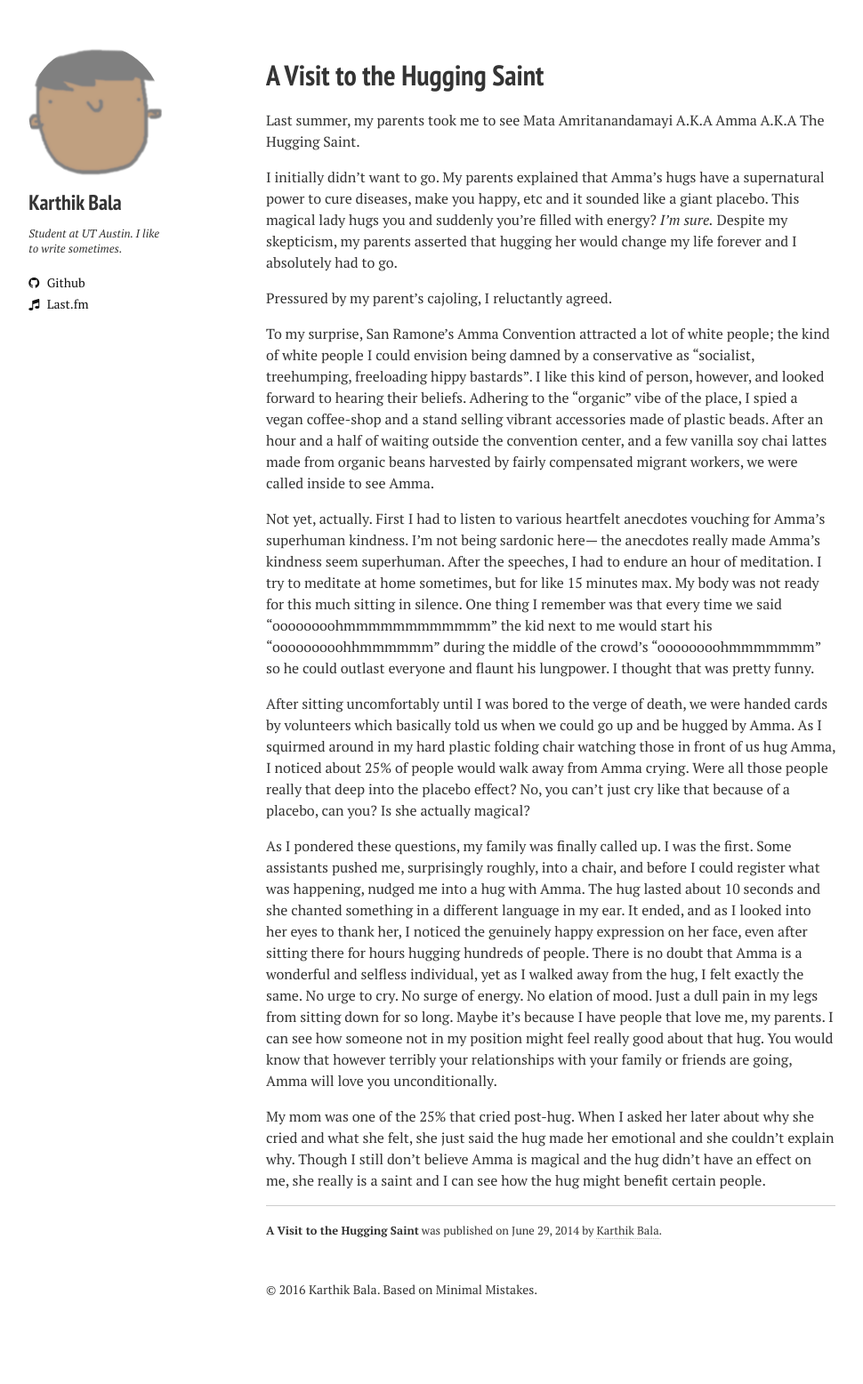
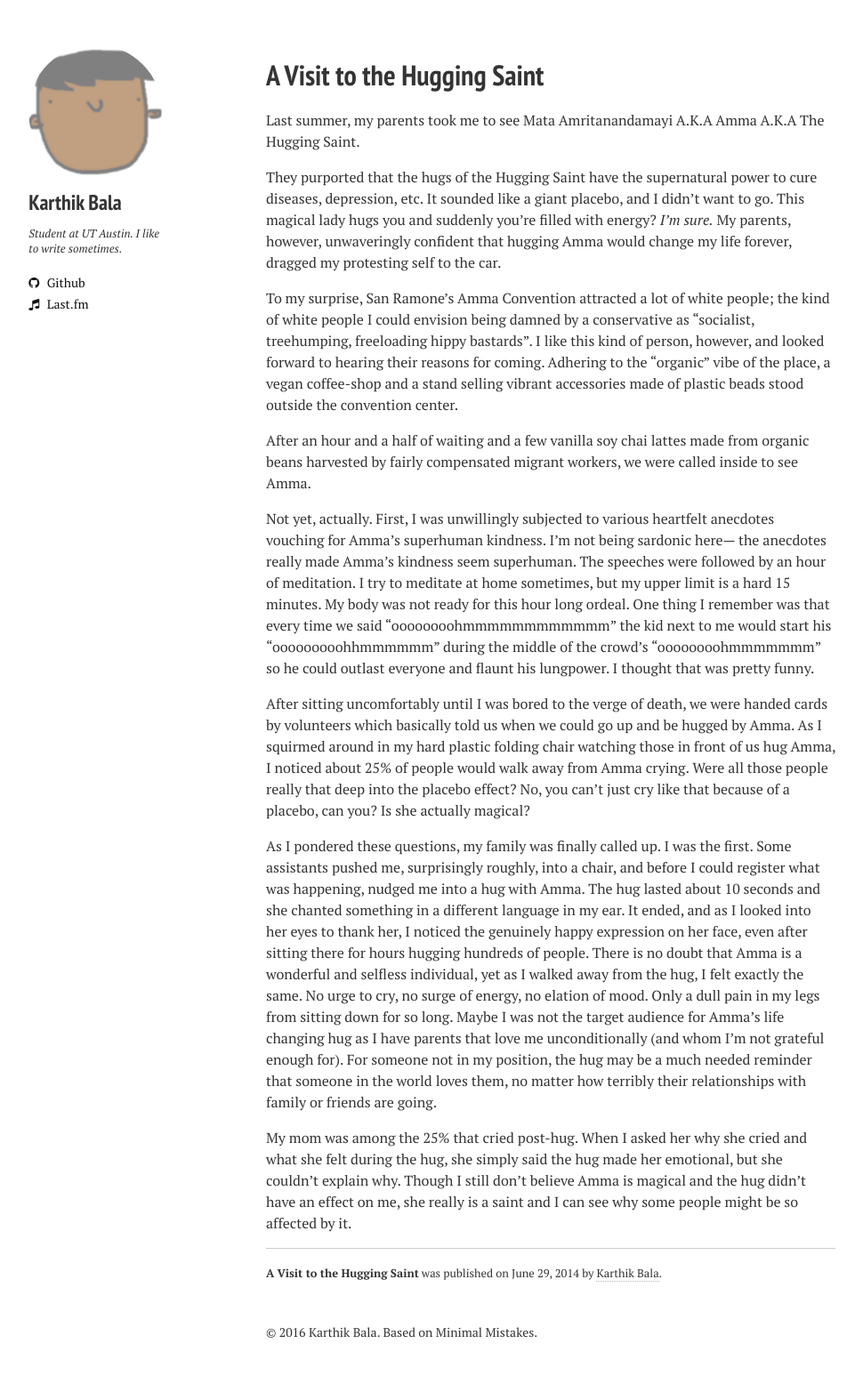
Before and after one commit to heems/heems.github.com, a Jekyll site: the page built from _posts/2014-6-29-visit-to-saint.md, in a window 1280 px wide. Shown: the whole page at 89% size, without its empty margins (21-991 px from the left). Built offline with Jekyll 4.4.1, drawn with Linux system fonts in a browser that asks for light colours; nearby versions of some CDN libraries; before the commit the page ends 1508 px from its top, so only the background shows below that.

Commit message:
saint edits

```diff
--- a/_posts/2014-6-29-visit-to-saint.md
+++ b/_posts/2014-6-29-visit-to-saint.md
@@ -8,17 +8,17 @@ description: "I'm not feeling it."
 
 Last summer, my parents took me to see Mata Amritanandamayi A.K.A Amma A.K.A The Hugging Saint.
 
-I initially didn't want to go.  My parents explained that Amma's hugs have a supernatural power to cure diseases, make you happy, etc and it sounded like a giant placebo.  This magical lady hugs you and suddenly you're filled with energy?  _I'm sure._  Despite my skepticism, my parents asserted that hugging her would change my life forever and I absolutely had to go.
+They purported that the hugs of the Hugging Saint have the supernatural power to cure diseases, depression, etc.  It sounded like a giant placebo, and I didn't want to go.  This magical lady hugs you and suddenly you're filled with energy?  _I'm sure._  My parents, however, unwaveringly confident that hugging Amma would change my life forever, dragged my protesting self to the car.
 
-Pressured by my parent's cajoling, I reluctantly agreed.
+To my surprise, San Ramone's Amma Convention attracted a lot of white people; the kind of white people I could envision being damned by a conservative as "socialist, treehumping, freeloading hippy bastards".  I like this kind of person, however, and looked forward to hearing their reasons for coming.  Adhering to the "organic" vibe of the place, a vegan coffee-shop and a stand selling vibrant accessories made of plastic beads stood outside the convention center.
 
-To my surprise, San Ramone's Amma Convention attracted a lot of white people; the kind of white people I could envision being damned by a conservative as "socialist, treehumping, freeloading hippy bastards".  I like this kind of person, however, and looked forward to hearing their beliefs.  Adhering to the "organic" vibe of the place, I spied a vegan coffee-shop and a stand selling vibrant accessories made of plastic beads.  After an hour and a half of waiting outside the convention center, and a few vanilla soy chai lattes made from organic beans harvested by fairly compensated migrant workers, we were called inside to see Amma.
+After an hour and a half of waiting and a few vanilla soy chai lattes made from organic beans harvested by fairly compensated migrant workers, we were called inside to see Amma.
 
-Not yet, actually.  First I had to listen to various heartfelt anecdotes vouching for Amma's superhuman kindness.  I'm not being sardonic here— the anecdotes really made Amma's kindness seem superhuman.  After the speeches, I had to endure an hour of meditation.  I try to meditate at home sometimes, but for like 15 minutes max.  My body was not ready for this much sitting in silence.  One thing I remember was that every time we said “oooooooohmmmmmmmmmmmm” the kid next to me would start his "ooooooooohhmmmmmm" during the middle of the crowd's “oooooooohmmmmmmm” so he could outlast everyone and flaunt his lungpower.  I thought that was pretty funny.
+Not yet, actually.  First, I was unwillingly subjected to various heartfelt anecdotes vouching for Amma's superhuman kindness.  I'm not being sardonic here— the anecdotes really made Amma's kindness seem superhuman.  The speeches were followed by an hour of meditation.  I try to meditate at home sometimes, but my upper limit is a hard 15 minutes.  My body was not ready for this hour long ordeal.  One thing I remember was that every time we said “oooooooohmmmmmmmmmmmm” the kid next to me would start his "ooooooooohhmmmmmm" during the middle of the crowd's “oooooooohmmmmmmm” so he could outlast everyone and flaunt his lungpower.  I thought that was pretty funny.
 
 After sitting uncomfortably until I was bored to the verge of death, we were handed cards by volunteers which basically told us when we could go up and be hugged by Amma.  As I squirmed around in my hard plastic folding chair watching those in front of us hug Amma, I noticed about 25% of people would walk away from Amma crying.  Were all those people really that deep into the placebo effect?  No, you can't just cry like that because of a placebo, can you?  Is she actually magical?
 
-As I pondered these questions, my family was finally called up.  I was the first.  Some assistants pushed me, surprisingly roughly, into a chair, and before I could register what was happening, nudged me into a hug with Amma.  The hug lasted about 10 seconds and she chanted something in a different language in my ear.  It ended, and as I looked into her eyes to thank her, I noticed the genuinely happy expression on her face, even after sitting there for hours hugging hundreds of people.  There is no doubt that Amma is a wonderful and selfless individual, yet as I walked away from the hug, I felt exactly the same.  No urge to cry.  No surge of energy.  No elation of mood.  Just a dull pain in my legs from sitting down for so long.  Maybe it's because I have people that love me, my parents.  I can see how someone not in my position might feel really good about that hug.  You would know that however terribly your relationships with your family or friends are going, Amma will love you unconditionally.
+As I pondered these questions, my family was finally called up.  I was the first.  Some assistants pushed me, surprisingly roughly, into a chair, and before I could register what was happening, nudged me into a hug with Amma.  The hug lasted about 10 seconds and she chanted something in a different language in my ear.  It ended, and as I looked into her eyes to thank her, I noticed the genuinely happy expression on her face, even after sitting there for hours hugging hundreds of people.  There is no doubt that Amma is a wonderful and selfless individual, yet as I walked away from the hug, I felt exactly the same.  No urge to cry, no surge of energy, no elation of mood.  Only a dull pain in my legs from sitting down for so long.  Maybe I was not the target audience for Amma's life changing hug as I have parents that love me unconditionally (and whom I'm not grateful enough for).  For someone not in my position, the hug may be a much needed reminder that someone in the world loves them, no matter how terribly their relationships with family or friends are going.
 
-My mom was one of the 25% that cried post-hug.  When I asked her later about why she cried and what she felt, she just said the hug made her emotional and she couldn't explain why.
-Though I still don't believe Amma is magical and the hug didn't have an effect on me, she really is a saint and I can see how the hug might benefit certain people.
+My mom was among the 25% that cried post-hug.  When I asked her why she cried and what she felt during the hug, she simply said the hug made her emotional, but she couldn't explain why.
+Though I still don't believe Amma is magical and the hug didn't have an effect on me, she really is a saint and I can see why some people might be so affected by it.
```
